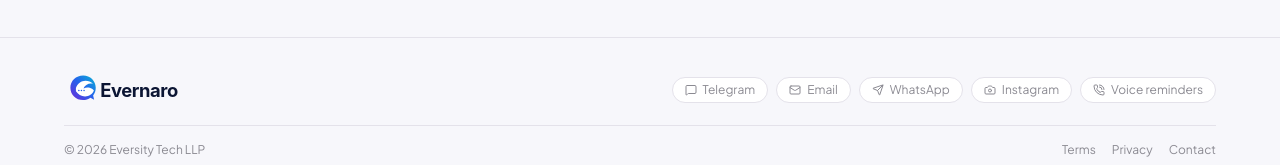
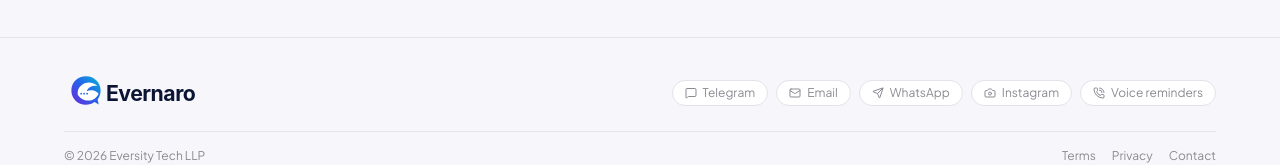
Before and after one commit to Hackyvirus/evernaro, a Next.js app: page / in a window 1280 px wide. Shown: the part 3814-3979 px from the top of the page. Built offline with nearby package versions, Linux system fonts and the light colour scheme; no server answers.

Commit message:
Set footer logo to 150px to match navbar

```diff
--- a/src/app/page.tsx
+++ b/src/app/page.tsx
@@ -451,7 +451,7 @@ export default async function Home() {
       <footer className="border-t border-border px-6 py-8">
         <div className="mx-auto flex w-full max-w-6xl flex-col gap-4">
           <div className="flex flex-col items-center justify-between gap-4 sm:flex-row">
-            <Logo width={130} />
+            <Logo width={150} />
             <div className="flex flex-wrap justify-center gap-2">
               {CHANNELS.map((c) => (
                 <span
```
